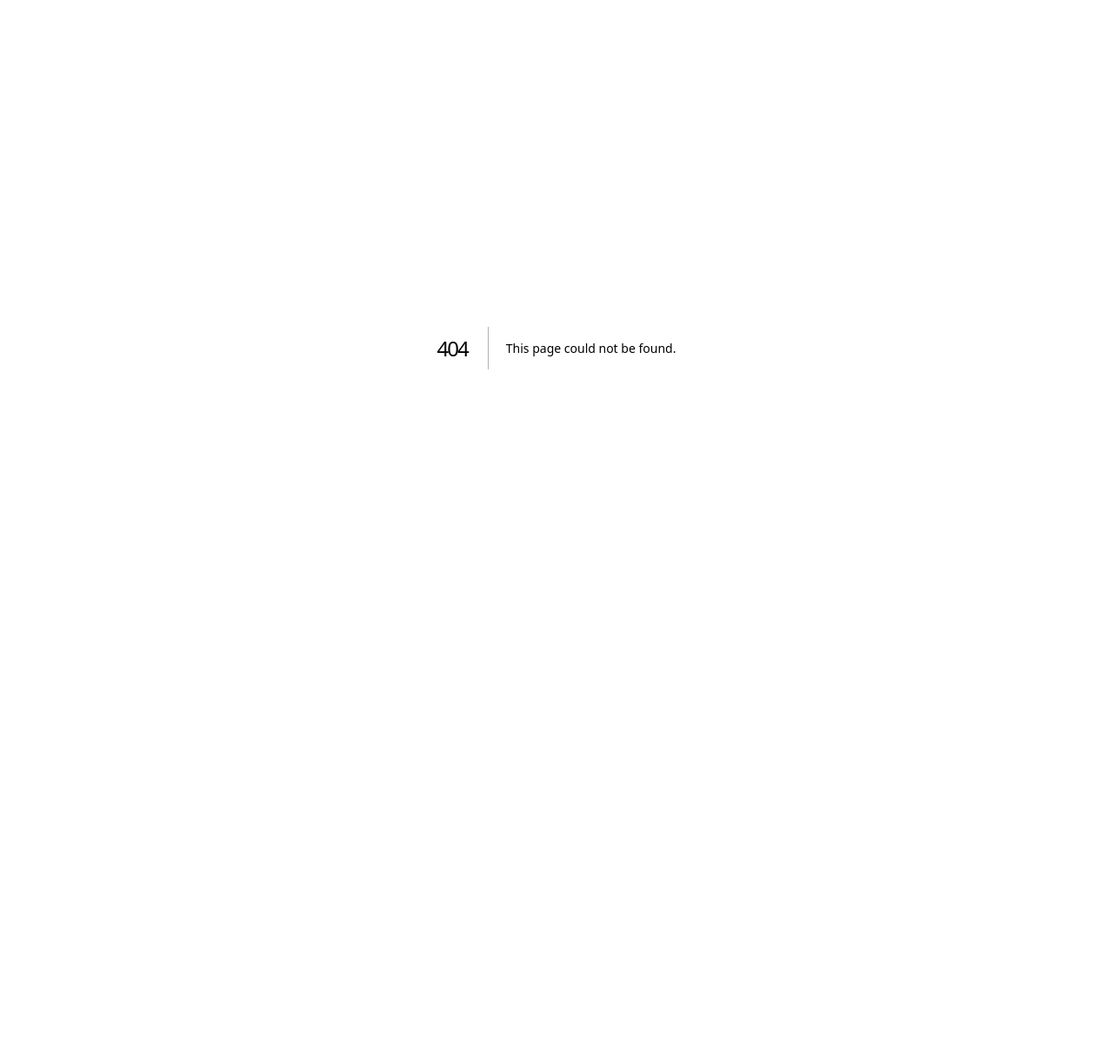
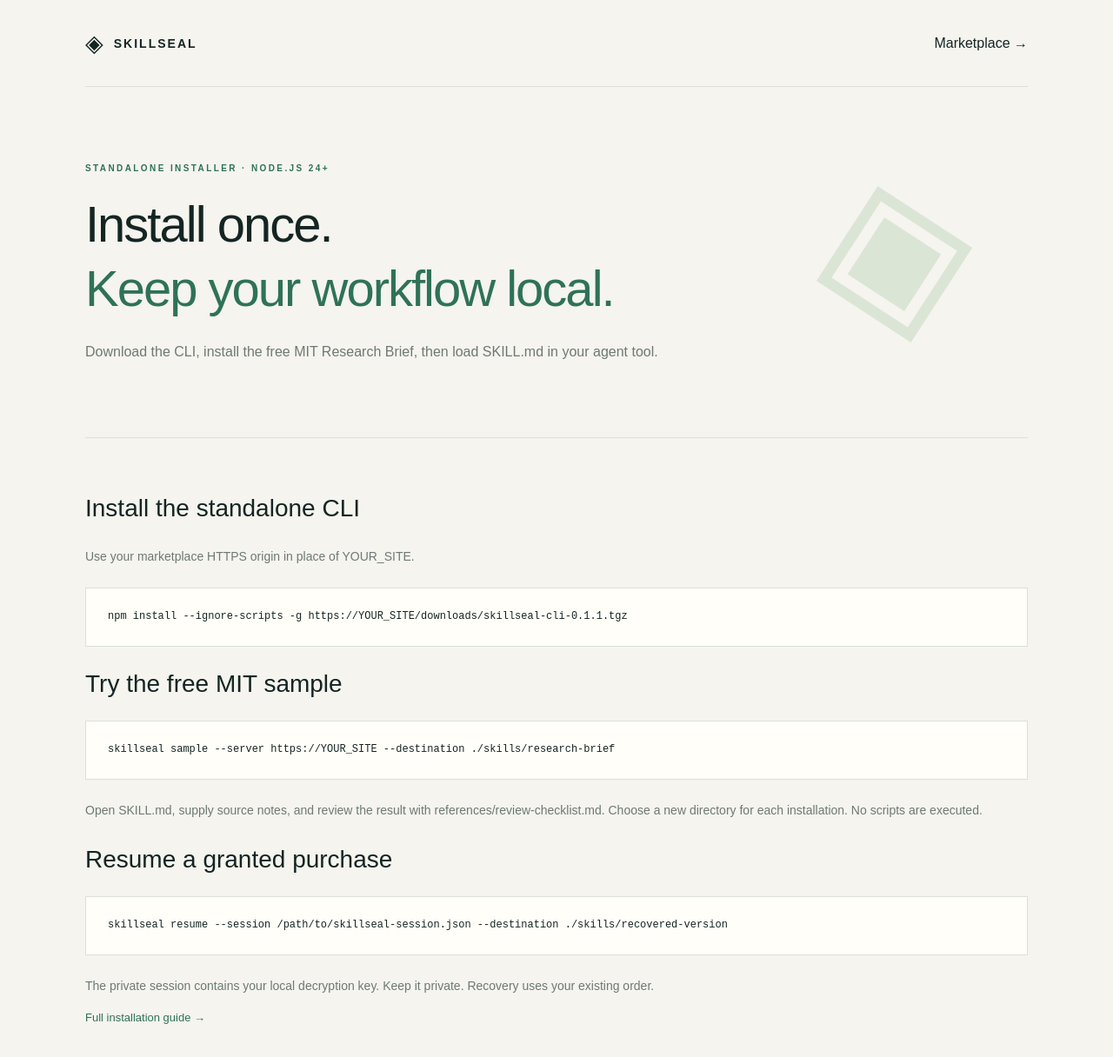
Before and after one commit to fangnster/skillseal, a Next.js app: page /install in a window 1280 px wide. Before the commit this address had no page. Shown: the top 1216 px of the page at 87% size. Before the commit the page ends 800 px from the top, so only its background shows below. Built offline with nearby package versions, Linux system fonts and the light colour scheme.

Commit message:
Add marketplace installation and recovery guide

```diff
--- /dev/null
+++ b/app/install/page.tsx
@@ -0,0 +1,55 @@
+export default function InstallGuide() {
+  return (
+    <main>
+      <header>
+        <a className="brand" href="/">
+          ◈ <span>SKILLSEAL</span>
+        </a>
+        <a href="/">Marketplace →</a>
+      </header>
+      <section className="hero">
+        <p className="eyebrow">STANDALONE INSTALLER · NODE.JS 24+</p>
+        <h1>
+          Install once.
+          <br />
+          <em>Keep your workflow local.</em>
+        </h1>
+        <p className="lede">
+          Download the CLI, install the free MIT Research Brief, then load SKILL.md in your agent
+          tool.
+        </p>
+      </section>
+      <section className="content-section">
+        <h2>Install the standalone CLI</h2>
+        <p>Use your marketplace HTTPS origin in place of YOUR_SITE.</p>
+        <pre className="command-box">
+          npm install --ignore-scripts -g https://YOUR_SITE/downloads/skillseal-cli-0.1.1.tgz
+        </pre>
+        <h2>Try the free MIT sample</h2>
+        <pre className="command-box">
+          skillseal sample --server https://YOUR_SITE --destination ./skills/research-brief
+        </pre>
+        <p>
+          Open SKILL.md, supply source notes, and review the result with
+          references/review-checklist.md. Choose a new directory for each installation. No scripts
+          are executed.
+        </p>
+        <h2>Resume a granted purchase</h2>
+        <pre className="command-box">
+          skillseal resume --session /path/to/skillseal-session.json --destination
+          ./skills/recovered-version
+        </pre>
+        <p>
+          The private session contains your local decryption key. Keep it private. Recovery uses
+          your existing order.
+        </p>
+        <a
+          className="text-link"
+          href="https://github.com/fangnster/skillseal/blob/main/docs/INSTALL.md"
+        >
+          Full installation guide →
+        </a>
+      </section>
+    </main>
+  );
+}
```
